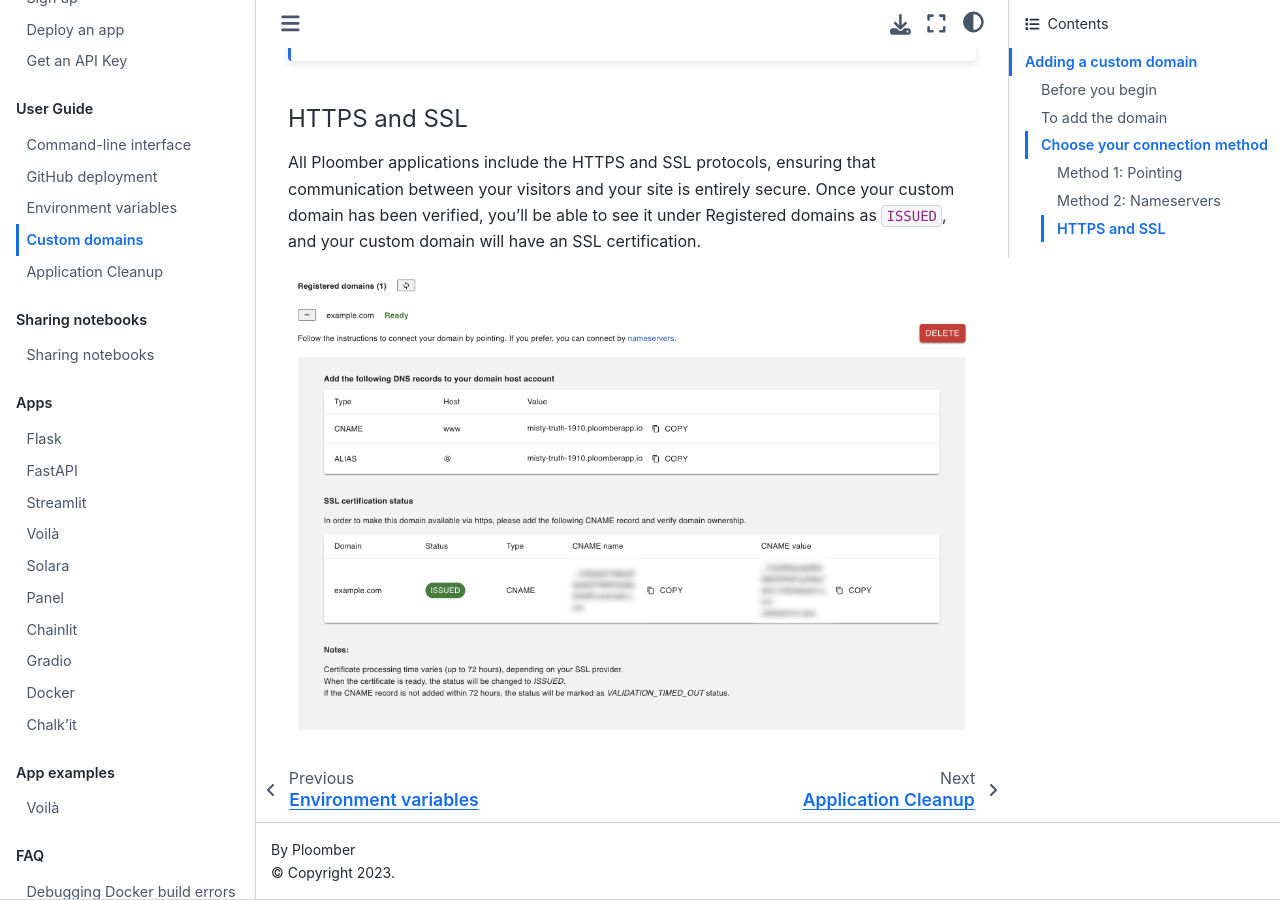
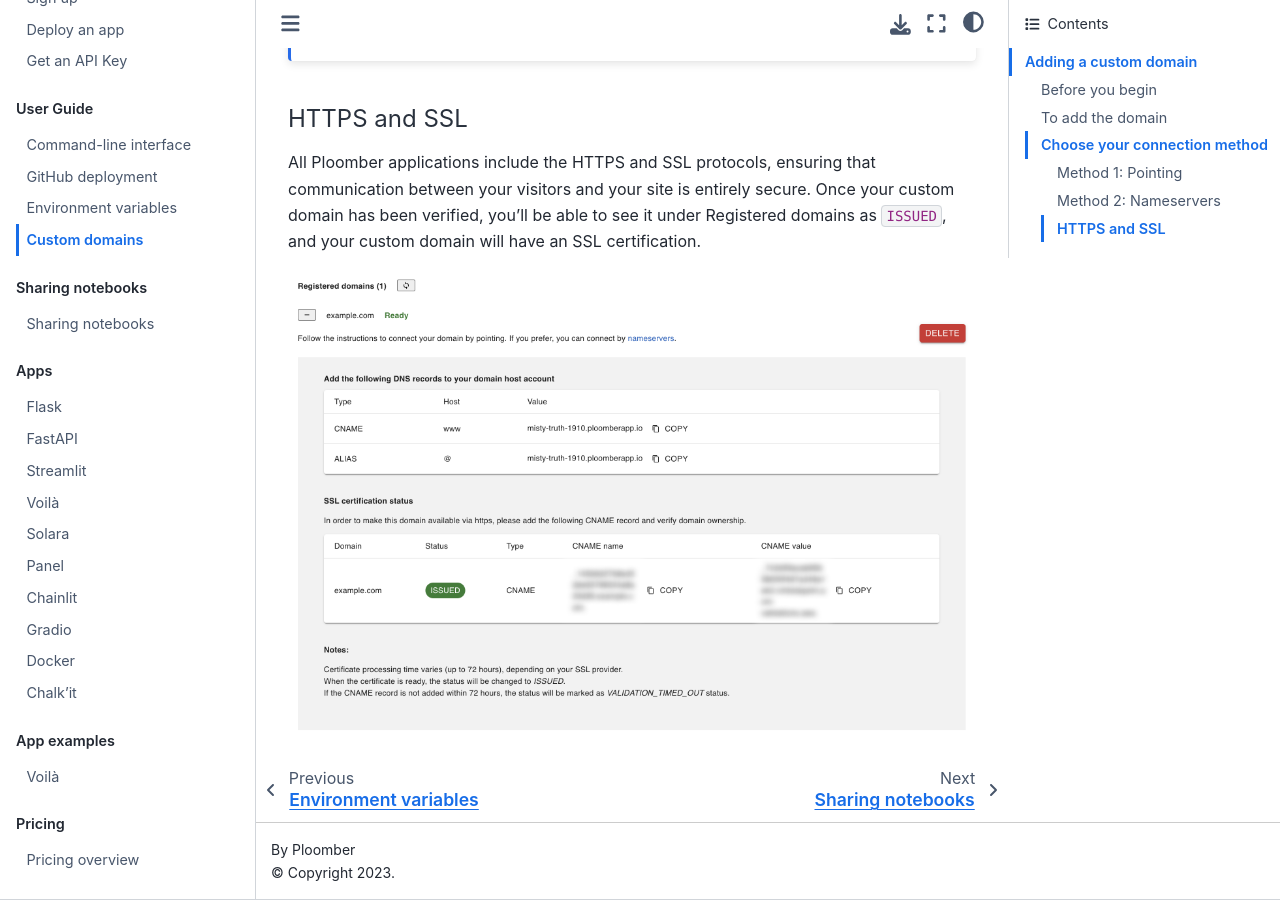
Before and after one commit to ploomber/doc, a Jupyter Book: the page built from doc/user-guide/custom-domains.md, in a window 1280 px wide and 900 px high, scrolled down 5039 px. Built offline with Jupyter Book 1.0.4 settings and Sphinx 7.4.7 and the Sphinx Book theme 1.1.4, drawn with Linux system fonts in a browser that asks for light colours.

Commit message:
adds pricing page

```diff
--- a/doc/_toc.yml
+++ b/doc/_toc.yml
@@ -13,7 +13,6 @@
       - file: user-guide/github
       - file: user-guide/env-vars
       - file: user-guide/custom-domains
-      - file: user-guide/application_cleanup
 
   - caption: Sharing notebooks
     chapters:
@@ -36,6 +35,10 @@
     chapters:
       - file: examples/voila
 
+  - caption: Pricing
+    chapters:
+      - file: pricing/overview
+
   - caption: FAQ
     chapters:
       - file: faq/docker-error
```
Also changed, not shown: doc/pricing/overview.md (added, +15 -0 lines), doc/user-guide/application_cleanup.md (deleted, +0 -9 lines).
